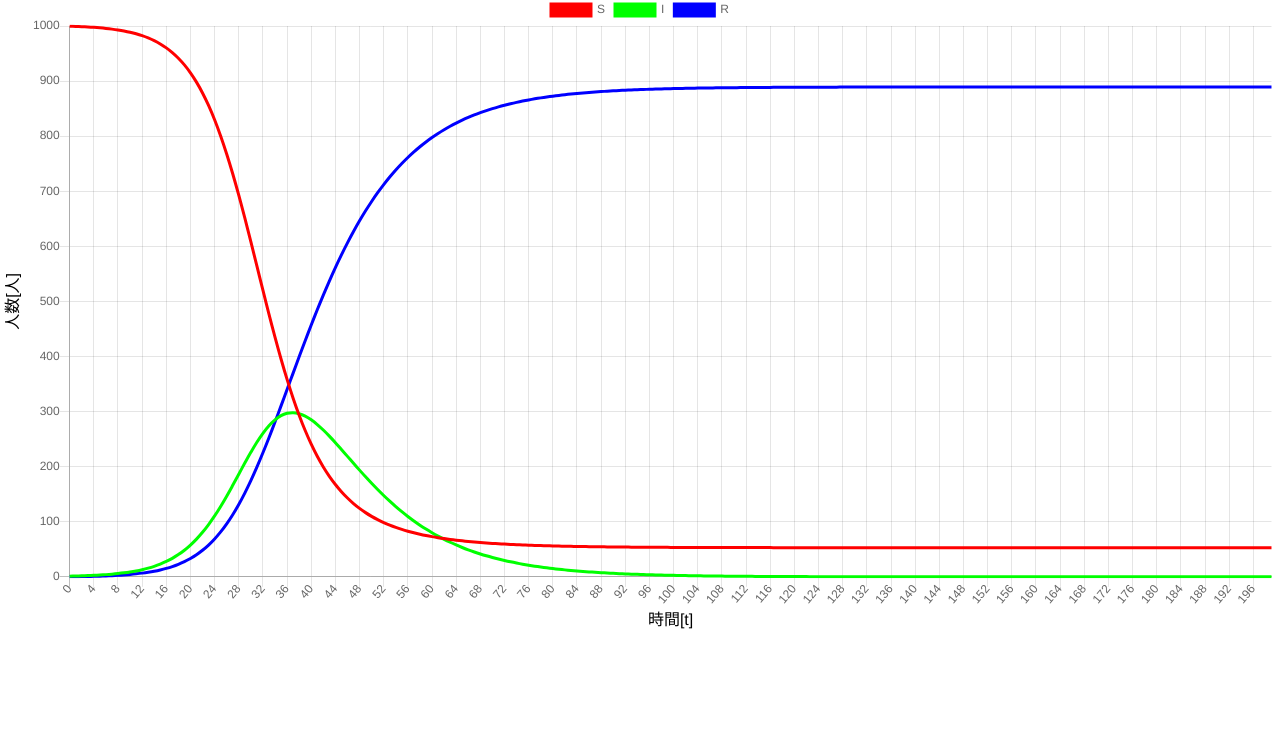
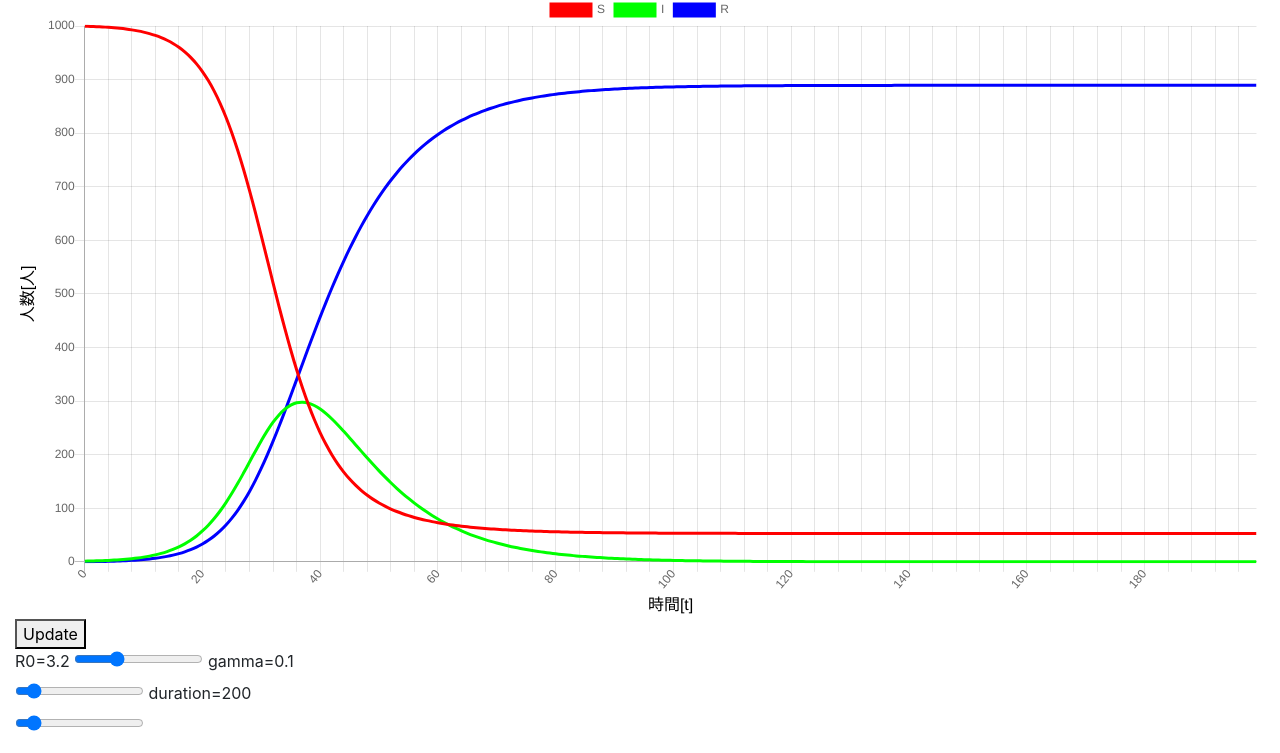
Before and after one commit to csenet/SIR-Model_Simulation, a plain HTML site: page index.html in a window 1280 px wide. Shown: the part 62-815 px from the top of the page. Drawn offline with nearby package versions, Linux system fonts and the light colour scheme.

Commit message:
レンジスライダを追加

```diff
--- a/index.html
+++ b/index.html
@@ -16,8 +16,21 @@
 </head>
 
 <body>
-  <h1>SIR Model Simulation</h1>
-  <canvas id="stage"></canvas>
+  <div class="container-fluid">
+    <h1>SIR Model Simulation</h1>
+    <canvas id="stage"></canvas>
+    <button id="btn">Update</button>
+    <br>
+    <div class="form-group" style="width:300px;">
+      <label for="R0" id="R0-val">R0=</label>
+      <input type="range" id="R0" min="0" max="10" step="0.1" value="3.1">
+      <label for="gamma" id="gamma-val">gamma=</label>
+      <input type="range" id="gamma" min="0" max="1" step="0.01" value="0.1">
+      <label for="duration" id="duration-val">Duration=</label>
+      <input type="range" id="duration" min="0" max="1000" step="100" value="100">
+    </div>
+  </div>
+
   <script src="https://code.jquery.com/jquery-3.3.1.slim.min.js"
     integrity="sha384-q8i/X+965DzO0rT7abK41JStQIAqVgRVzpbzo5smXKp4YfRvH+8abtTE1Pi6jizo"
     crossorigin="anonymous"></script>
--- a/main.js
+++ b/main.js
@@ -1,32 +1,37 @@
 
+let N = 1000  //日本の人口
+let R0 = 3.2; //gammmaの期間に一人から感染する人
+let gammma = 0.1; //かかる期間
+let duration = 200;
 
-const N = 1000  //日本の人口
-const R0 = 3.2; //gammmaの期間に一人から感染する人
-const gammma = 0.1; //かかる期間
-const beta = R0 * gammma/N;
+function run() {
+  const beta = R0 * gammma / N;
 
-let sampleData = {labels:[],S:[],I:[],R:[]};
+  let data = { labels: [], S: [], I: [], R: [] };
 
   let S = N; // まだ感染していない人
   let I = 1; // 感染している人
   let R = 0; // 回復した人 + 死んだ人
 
-for(let t=0;t<200;t++){
+  for (let t = 0; t < duration; t++) {
     S = S - beta * S * I;
     I = I + beta * S * I - gammma * I;
     R = R + gammma * I;
     const Rt = beta * S / gammma;//感染力
-  sampleData.labels.push(t);
-  sampleData.S.push(S);
-  sampleData.I.push(I);
-  sampleData.R.push(R);
+    data.labels.push(t);
+    data.S.push(S);
+    data.I.push(I);
+    data.R.push(R);
+  }
+  return data;
 }
 
-console.log(sampleData);
+let chart;
 
+function drawChart() {
+  const sampleData = run();
   var canvas = document.getElementById('stage');// グラフ化するデータ系列のサンプル
-
-var chart = new Chart(canvas, {
+  chart = new Chart(canvas, {
     type: 'line',  //グラフの種類
     data: {
       labels: sampleData.labels,
@@ -48,7 +53,7 @@ var chart = new Chart(canvas, {
         data: sampleData.R,
         borderColor: 'rgb(0, 0, 255)',
         backgroundColor: 'rgb(255, 255, 255)',
-      fill:false
+        fill: false
       }]
     },  //表示するデータ
     options: {
@@ -57,23 +62,27 @@ var chart = new Chart(canvas, {
           scheme: 'brewer.Paired12'
         }
       },
-    animation:false,
+      animation: false,
       elements: {
-      point:{
+        point: {
           radius: 0
         }
       },
       scales: {                          // 軸設定
-      xAxes: [                           // Ｘ軸設定
-          {
+        xAxes: [{
           scaleLabel: {                 // 軸ラベル
             display: true,                // 表示設定
             labelString: '時間[t]',    // ラベル
             fontColor: "black",             // 文字の色
             fontSize: 16                  // フォントサイズ
+          },
+          ticks: {
+            callback: function (value) { return ((value % 10) == 0) ? value : '' },
+            min: 0,
+            max: duration,
+            stepSize: 1
           }
-          }
-      ],
+        }],
         yAxes: [                           // Ｙ軸設定
           {
             scaleLabel: {                  // 軸ラベル
@@ -85,10 +94,46 @@ var chart = new Chart(canvas, {
               fontSize: 16                   // フォントサイズ
             },
             ticks: {
-                stepSize:100
+              stepSize: 100
             }
           }
         ]
       }
     }
   });
+}
+
+function update() {
+  if (chart) {
+    chart.destroy();
+  }
+  drawChart();
+}
+
+document.getElementById('btn').onclick = function () {
+  update();
+}
+
+drawChart();
+$('#R0-val').text("R0=" + R0);
+$('#gamma-val').text("gamma=" + gammma);
+$('#duration-val').text("duration=" + duration);
+
+
+$('#R0').on('input', () => {
+  R0 = $('#R0').val();
+  $('#R0-val').text("R0=" + R0);
+  update();
+});
+
+$('#gamma').on('input', () => {
+  gammma = $('#gamma').val();
+  $('#gamma-val').text("gamma=" + gammma);
+  update();
+});
+
+$('#duration').on('input', () => {
+  duration = $('#duration').val();
+  $('#duration-val').text("duration=" + duration);
+  update();
+});
```
Lines whose indentation alone changed are shown as unchanged.
